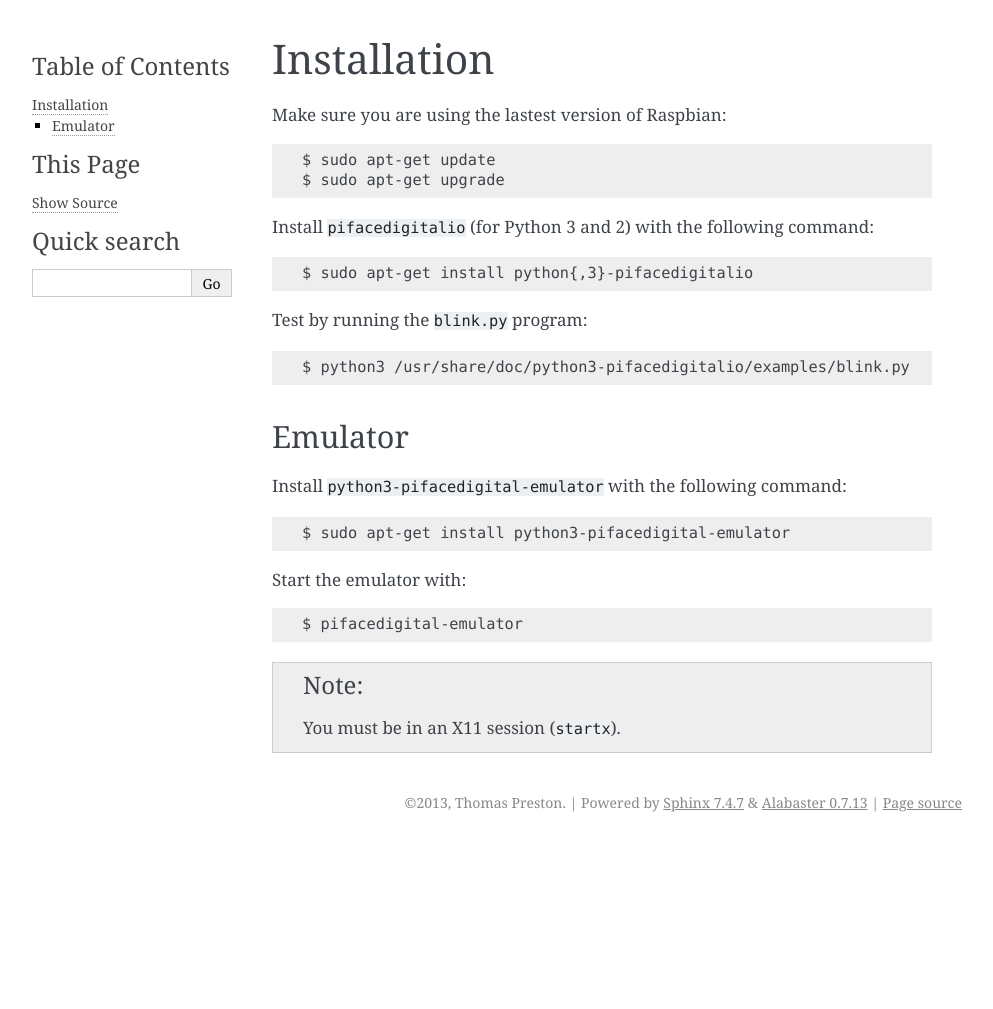
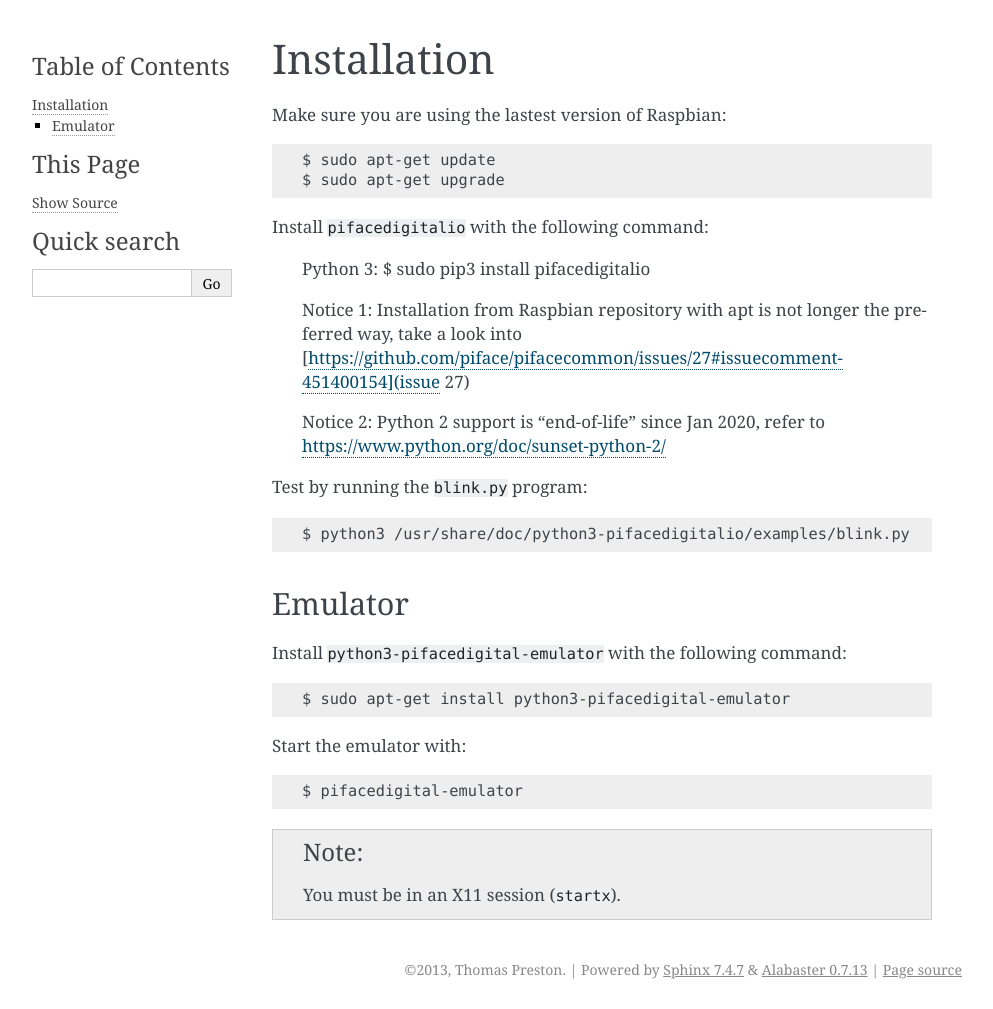
Before and after one commit to piface/pifacedigitalio, a Sphinx documentation site: the page built from docs/installation.rst, in a window 1280 px wide. Shown: the whole page, without its empty margins (148-1141 px from the left). Built offline with Sphinx 7.4.7, drawn with Linux system fonts in a browser that asks for light colours; formulas are drawn with MathJax 3; before the commit the page ends 900 px from its top, so only the background shows below that.

Commit message:
docs updated to reflect installation via pip3

```diff
--- a/docs/installation.rst
+++ b/docs/installation.rst
@@ -7,9 +7,14 @@ Make sure you are using the lastest version of Raspbian::
     $ sudo apt-get update
     $ sudo apt-get upgrade
 
-Install ``pifacedigitalio`` (for Python 3 and 2) with the following command::
+Install ``pifacedigitalio`` with the following command:
 
-    $ sudo apt-get install python{,3}-pifacedigitalio
+    Python 3:
+    $ sudo pip3 install pifacedigitalio
+
+    Notice 1: Installation from Raspbian repository with apt is not longer the preferred way, take a look into [https://github.com/piface/pifacecommon/issues/27#issuecomment-451400154](issue 27)
+
+    Notice 2: Python 2 support is "end-of-life" since Jan 2020, refer to https://www.python.org/doc/sunset-python-2/
 
 Test by running the ``blink.py`` program::
 
```
